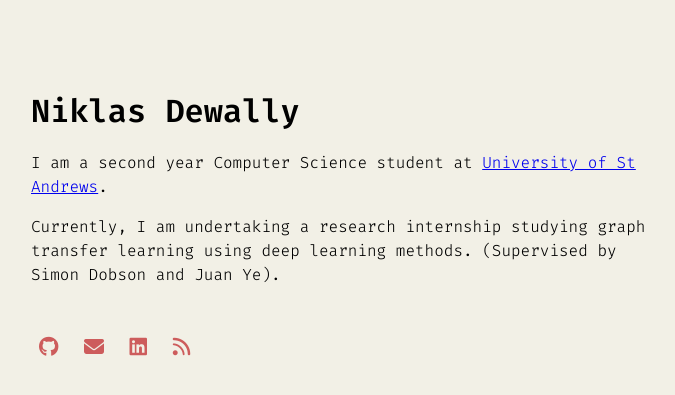
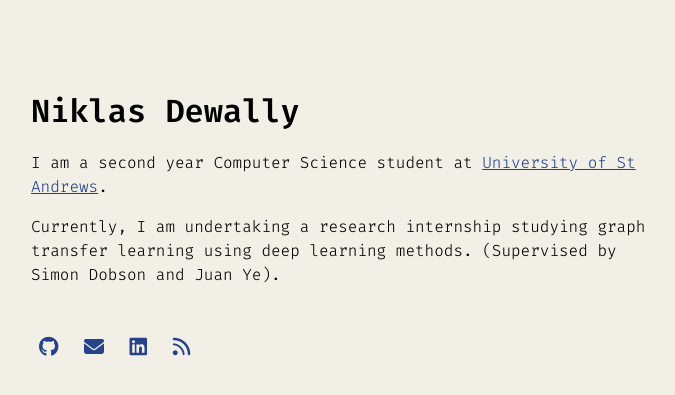
Before and after one commit to niklasdewally/niklasdewally.github.io, a Jekyll site: the page built from index.html, in a window 1280 px wide. Shown: the top 395 px of the page, without its empty margins (289-964 px from the left). Built offline with Jekyll 4.4.1, drawn with Linux system fonts in a browser that asks for light colours.

Commit message:
Better Accent Colours

```diff
--- a/assets/css/style.css
+++ b/assets/css/style.css
@@ -2,9 +2,16 @@
 @import url('https://fonts.googleapis.com/css2?family=Fira+Code:wght@300;400;600&display=swap');
 
 
+:root {
+  --bg: #f2f0e6;
+  --accent: #26428b;
+  --accent-highlight: #6495ed;
+  --analogous: #6c337e;
+  --analogous-highlight: #a87bd6;
+}
+
 html {
-    background:#f2f0e6;
-
+    background:var(--bg);
     font-family: 'Fira Code', monospace;
     font-weight: 300;
     line-height: 1.5;
@@ -82,30 +89,31 @@
 
 /* CONTACT DETAILS */
 
+a:link {
+  color: var(--accent);
+}
+
+a:active , a:hover {
+  color: var(--accent-highlight);
+}
+
+a:visited {
+  color: var(--analogous-highlight);
+}
+
+
 address {
     margin-top: 10%;
 }
 
+address a:visited{
+  color: var(--accent);
+}
 address a {
     margin-left:0.5rem ;
     margin-right:0.5rem ;
 }
 
-address a:link {
-        color: indianred;
-}
-
-address a:visited {
-        color: indianred;
-}
-
-address a:hover {
-        color: #f4c9c6;
-
-}
-address a:active {
-        color: #f4c9c6;
-}
 /* MOBILE */
 @media screen and (max-width:800px) {
     html {
```
Also changed, not shown: 1 other file.
